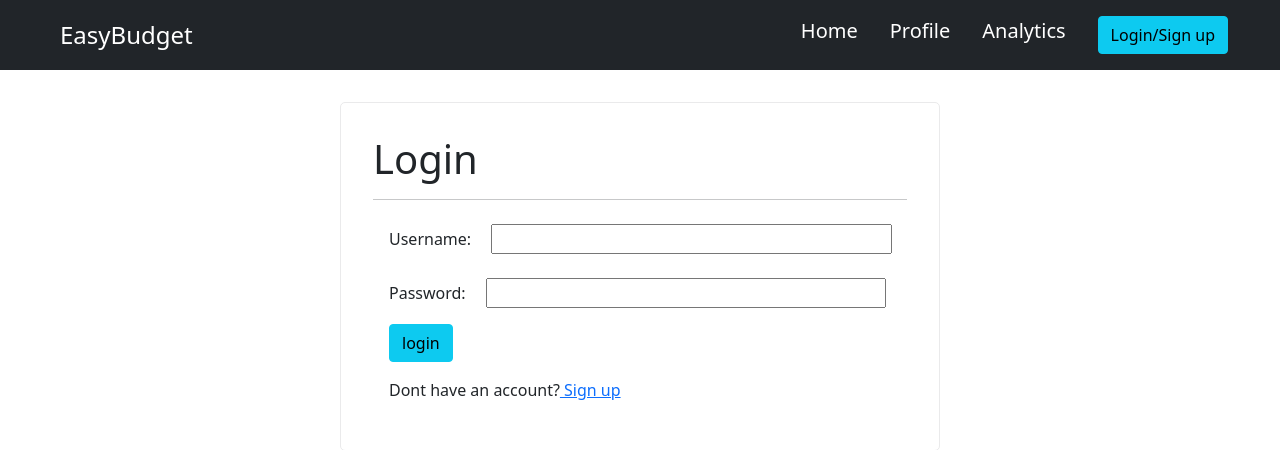
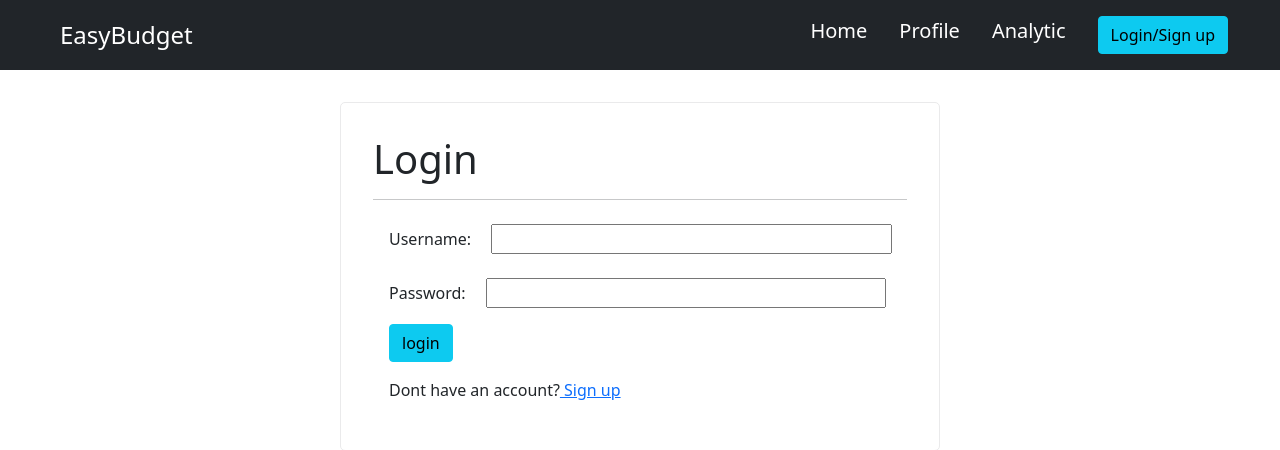
Before and after one commit to Jerry-Mah/Easy-Budget, a Django app: page /login/ in a window 1280 px wide. Shown: the top 450 px of the page. Run offline with Django 4.2, Linux system fonts and the light colour scheme; some libraries are stand-ins or nearby versions.

Commit message:
some problem

```diff
--- a/templates/navbar.html
+++ b/templates/navbar.html
@@ -28,7 +28,7 @@
             <a class="nav-link active mx-2" href="{% url 'login' %}">Profile</a>
           </li>
           <li class="nav-item">
-            <a class="nav-link active mx-2" href="{% url 'login' %}">Analytics</a>
+            <a class="nav-link active mx-2" href="{% url 'login' %}">Analytic</a>
           </li>
           <li>
             <a href="{% url 'login' %}"><button type="button" class="btn btn-info mx-3 my-2">Login/Sign up</button></a>
```
